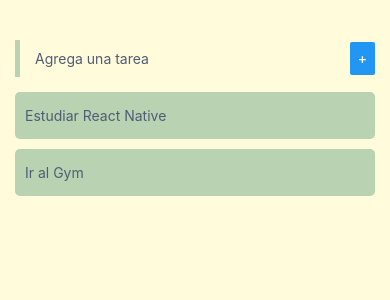
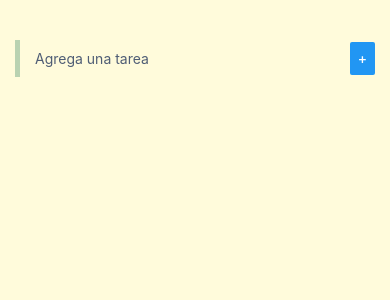
Before and after one commit to merb26/Task-list, a React Native app: screen / in a window 390 px wide. Shown: the top 300 px of the page. Built offline with nearby package versions, Linux system fonts and the light colour scheme.

Commit message:
add events and list

```diff
--- a/App.js
+++ b/App.js
@@ -2,12 +2,34 @@ import {StyleSheet, View} from 'react-native';
 
 import AddTask from './src/components/add-task/AddTask';
 import ListTasks from './src/components/list-tasks/ListTasks';
+import {useState} from 'react';
 
 export default function App() {
+  const [valueInputText, setValueInputText] = useState('');
+  const [tasks, setTasks] = useState([]);
+
+  const handleAddEvent = () => {
+    if (valueInputText.length === 0) return;
+
+    setTasks([
+      ...tasks,
+      {
+        id: Math.random().toString(),
+        value: valueInputText,
+      },
+    ]);
+
+    setValueInputText('');
+  };
+
   return (
     <View style={styles.container}>
-      <AddTask />
-      <ListTasks />
+      <AddTask
+        text={valueInputText}
+        setText={setValueInputText}
+        onAddEvent={handleAddEvent}
+      />
+      <ListTasks tasks={tasks} />
     </View>
   );
 }
--- a/src/components/add-task/AddTask.js
+++ b/src/components/add-task/AddTask.js
@@ -2,14 +2,16 @@ import {Button, TextInput, View} from 'react-native';
 
 import {styleAddTask} from './styleAddTask';
 
-const AddTask = () => {
+const AddTask = ({text, setText, onAddEvent}) => {
   return (
     <View style={styleAddTask.containerAdd}>
       <TextInput
         placeholder='Agrega una tarea'
         style={styleAddTask.txtInpAdd}
+        value={text}
+        onChangeText={(text) => setText(text)}
       />
-      <Button title='+' />
+      <Button title='+' onPress={() => onAddEvent()} />
     </View>
   );
 };
--- a/src/components/list-tasks/ListTasks.js
+++ b/src/components/list-tasks/ListTasks.js
@@ -1,13 +1,19 @@
-import {Text, View} from 'react-native';
+import {FlatList, Text, View} from 'react-native';
 
 import Task from './task/Task';
 import {styleListTasks} from './styleListTasks';
 
-const ListTasks = () => {
+const ListTasks = ({tasks}) => {
+  const renderItem = ({item}) => <Task title={item.value} />;
+
   return (
     <View style={styleListTasks.containerListTasks}>
-      <Task title='Estudiar React Native' />
-      <Task title='Ir al Gym' />
+      <FlatList
+        data={tasks}
+        renderItem={renderItem}
+        keyExtractor={(item) => item.id}
+        alwaysBounceVertical={false}
+      />
     </View>
   );
 };
--- a/src/components/list-tasks/styleListTasks.js
+++ b/src/components/list-tasks/styleListTasks.js
@@ -3,6 +3,5 @@ import {StyleSheet} from 'react-native';
 export const styleListTasks = StyleSheet.create({
   containerListTasks: {
     marginVertical: 15,
-    gap: 10,
   },
 });
--- a/src/components/list-tasks/task/styleTask.js
+++ b/src/components/list-tasks/task/styleTask.js
@@ -5,9 +5,8 @@ export const styleTask = StyleSheet.create({
     padding: 10,
     paddingVertical: 15,
     backgroundColor: '#B9D2B1',
-    // borderWidth: 1,
     borderRadius: 5,
-    // borderColor: '#157145',
+    marginBottom: 5,
   },
 
   text: {
```
